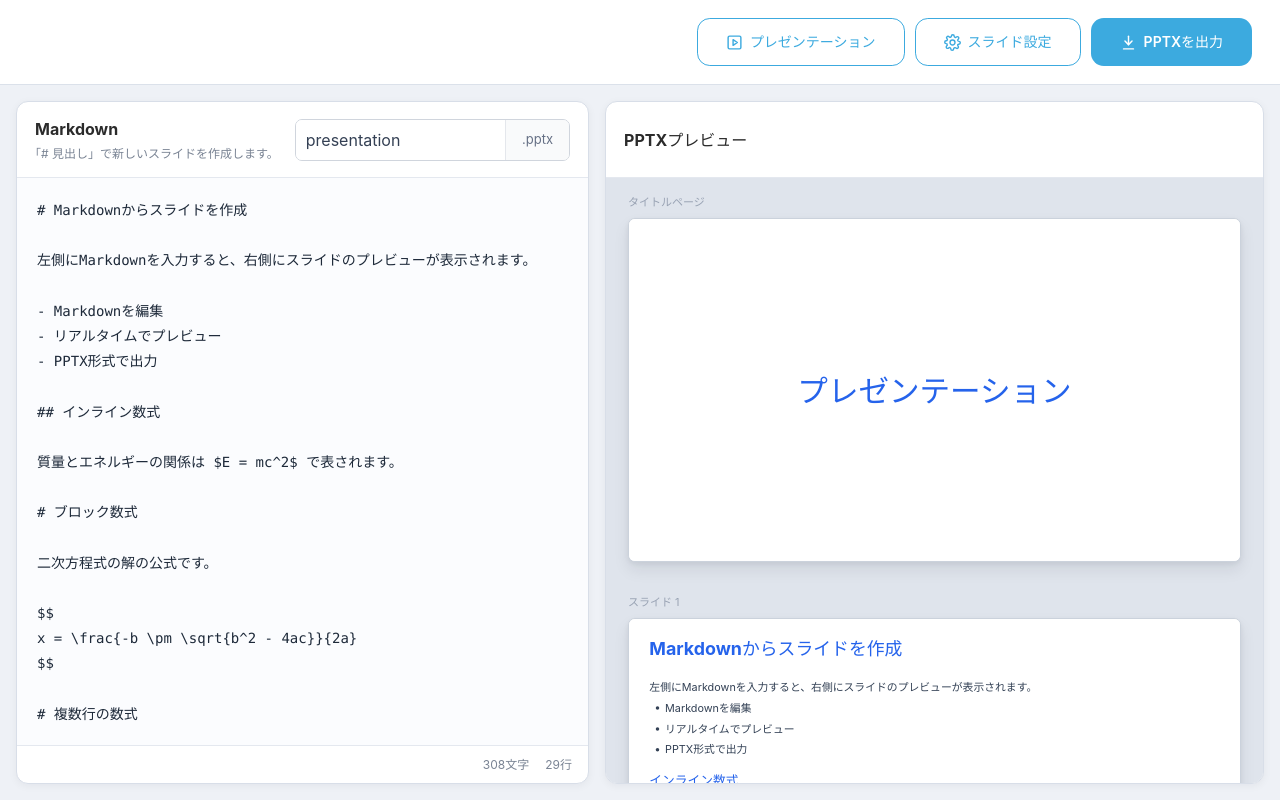
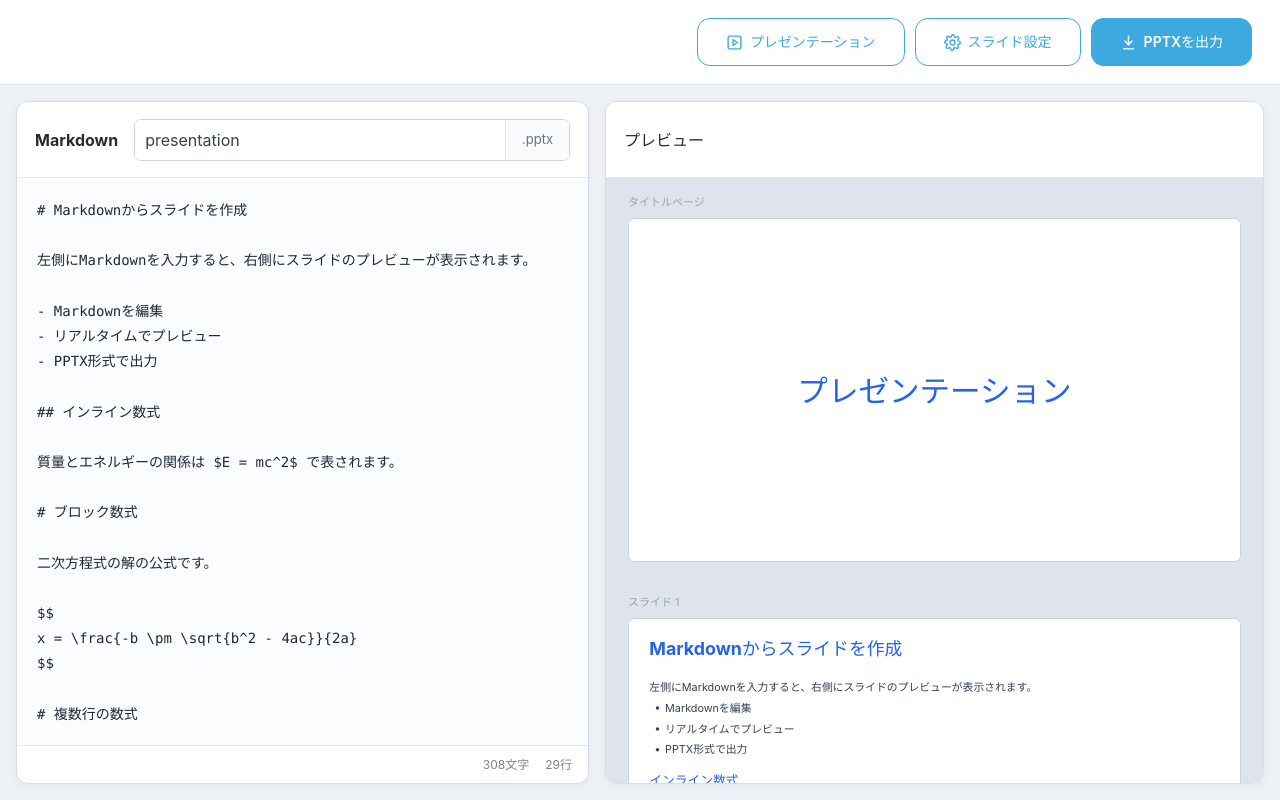
Before and after one commit to wvyrbnyq3t/markdown-to-pptx, a React (Vite) app: page / in a window 1280 px wide. Built offline with nearby package versions, Linux system fonts and the light colour scheme; what mathjax-full would draw is missing.

Commit message:
change styles

```diff
--- a/src/components/MarkdownEditorPanel.tsx
+++ b/src/components/MarkdownEditorPanel.tsx
@@ -31,7 +31,6 @@ export function MarkdownEditorPanel({
       <div className="section-header">
         <div>
           <h2>Markdown</h2>
-          <p>「# 見出し」で新しいスライドを作成します。</p>
         </div>
 
         <label className="file-name-field">
--- a/src/components/PreviewPanel.tsx
+++ b/src/components/PreviewPanel.tsx
@@ -34,7 +34,7 @@ export function PreviewPanel({
     >
       <div className="section-header">
         <div>
-          <h2>PPTXプレビュー</h2>
+          <h2>プレビュー</h2>
         </div>
       </div>
 
@@ -80,11 +80,7 @@ type SlidePreviewItemProps = {
   children: ReactNode;
 };
 
-function SlidePreviewItem({
-  label,
-  style,
-  children,
-}: SlidePreviewItemProps) {
+function SlidePreviewItem({ label, style, children }: SlidePreviewItemProps) {
   return (
     <div className="slide-preview-item">
       <div className="slide-information">
--- a/src/css/app.css
+++ b/src/css/app.css
@@ -380,7 +380,6 @@ button:disabled {
   border: 1px solid var(--color-border-strong);
   border-radius: 7px;
   background: var(--color-surface);
-  box-shadow: var(--shadow-slide);
 }
 
 .slide-canvas {
```
